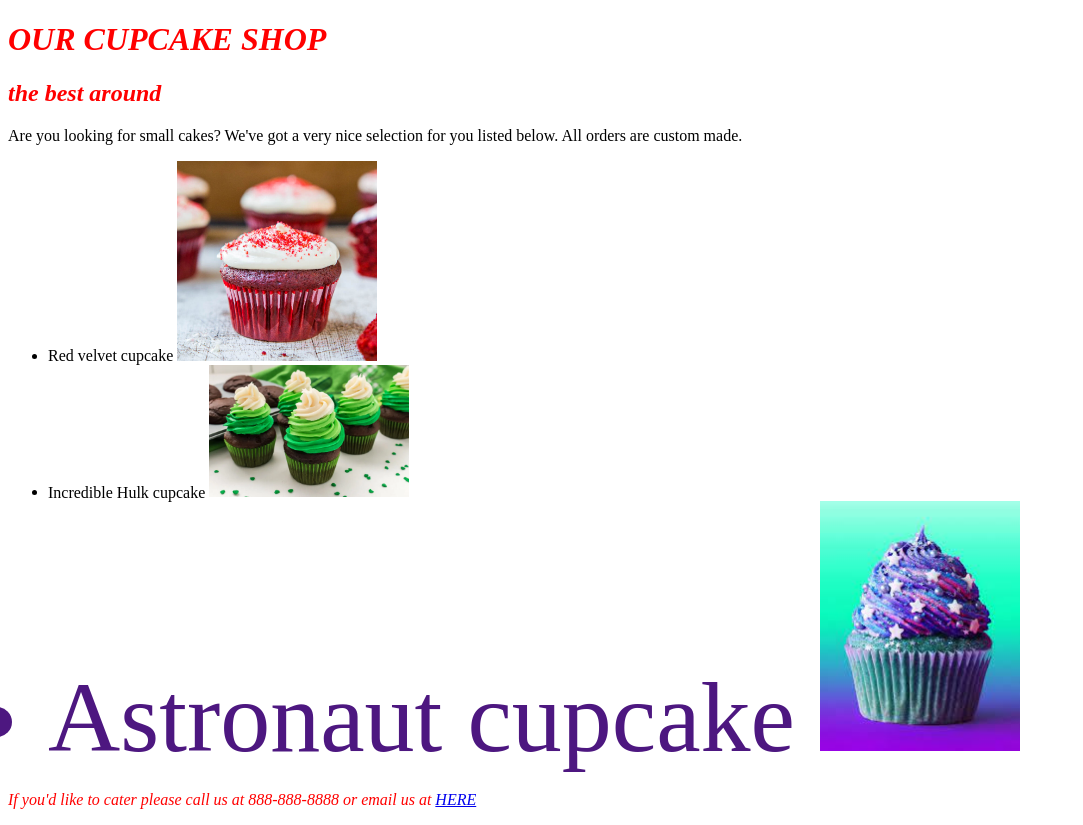
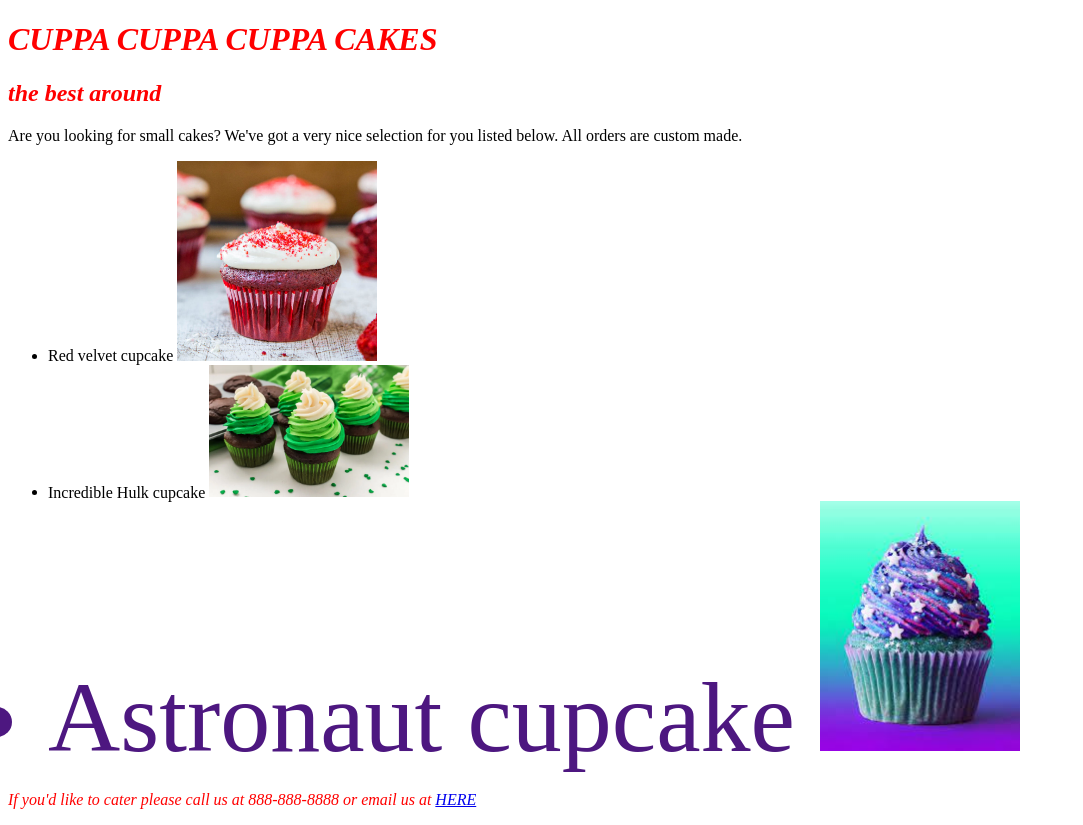
Before and after one commit to CharWeber/cupcake-shop, a plain HTML site: page index.html in a window 1280 px wide. Shown: the whole page, without its empty margins (0-1083 px from the left). Drawn offline with Linux system fonts and the light colour scheme.

Commit message:
updates html content

```diff
--- a/index.html
+++ b/index.html
@@ -5,7 +5,7 @@
   <title>CUPPACAKES</title>
 </head>
 <body>
-  <h1 class="flashy">OUR CUPCAKE SHOP</h1>
+  <h1 class="flashy">CUPPA CUPPA CUPPA CAKES</h1>
   <h2 class="flashy"> the best around</h2>
   <p> Are you looking for small cakes? We've got a very nice selection for you listed below. All orders are custom made.</p>
 <ul>
```
